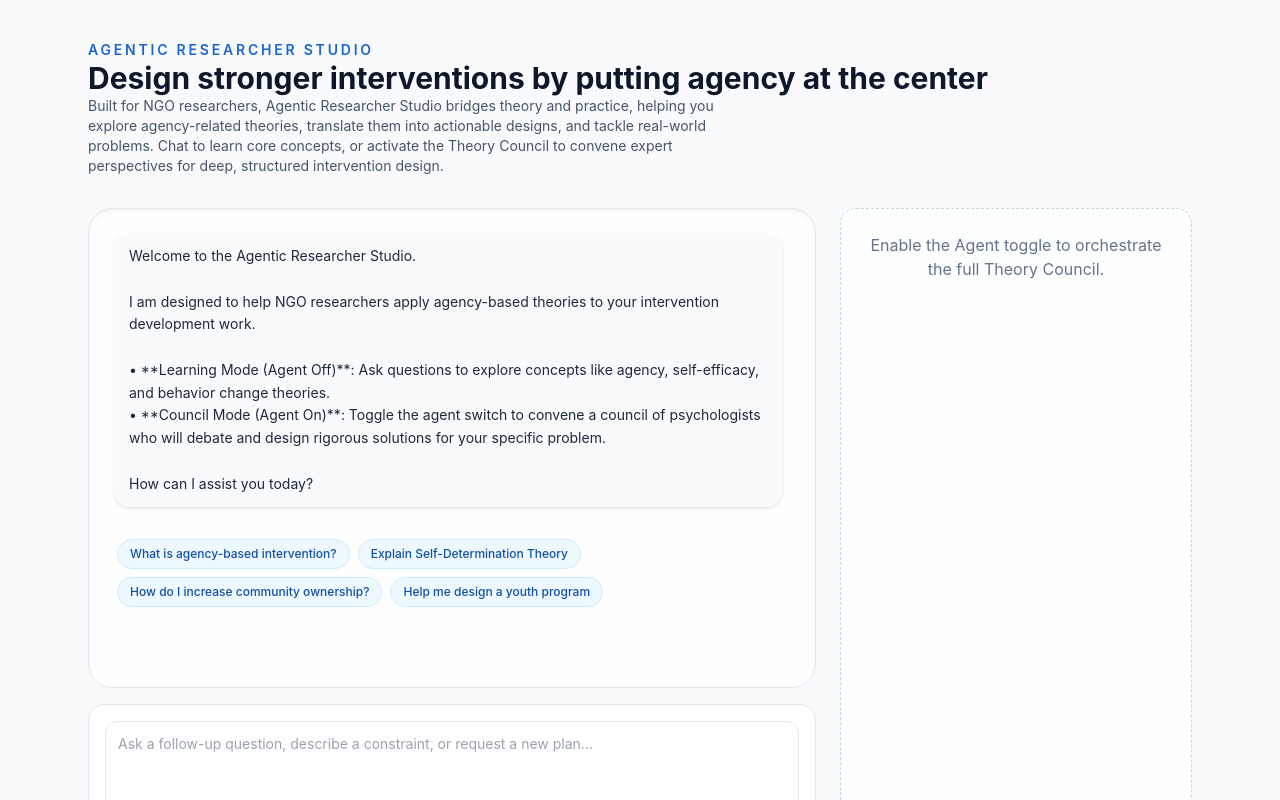
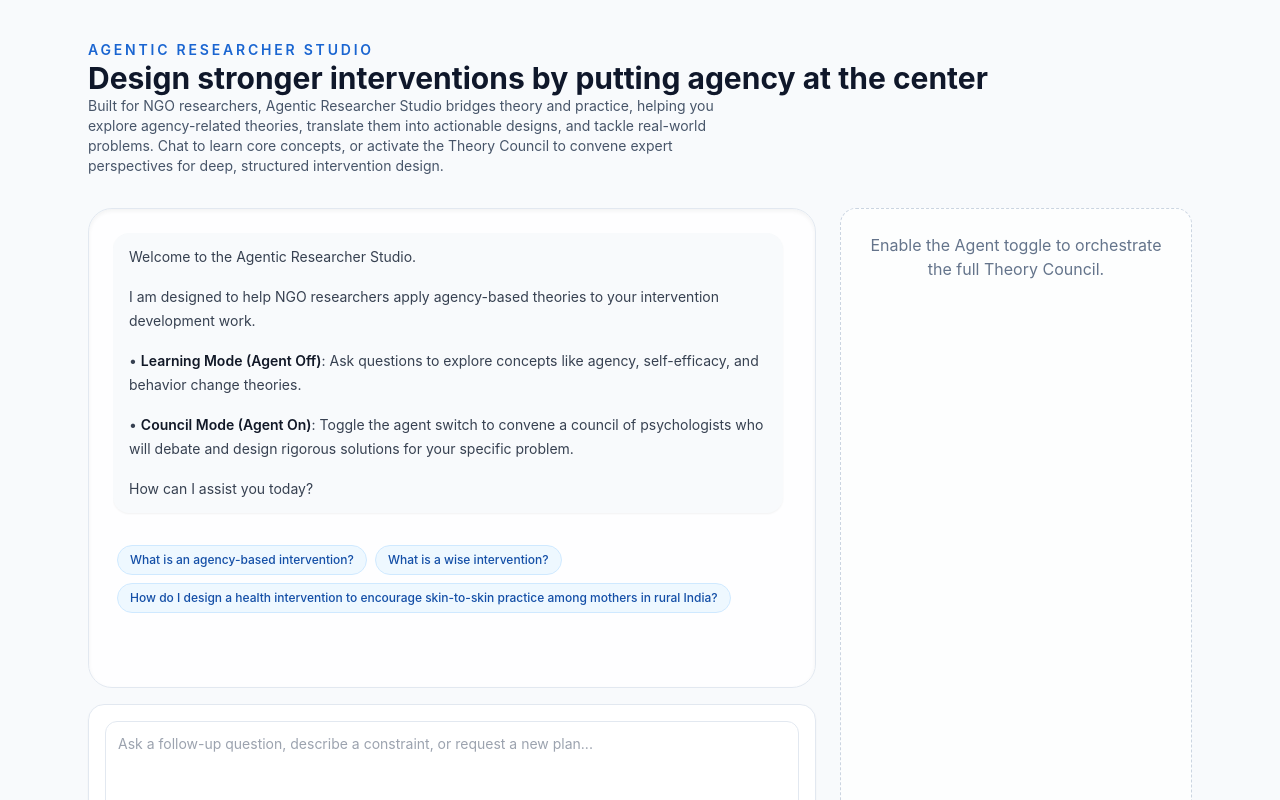
Before and after one commit to littlehifive/psych-agents, a Next.js app in the folder frontend/: page / in a window 1280 px wide. Shown: the top 800 px of the page. Built offline with nearby package versions, Linux system fonts and the light colour scheme.

Commit message:
revise conversation starter and title

```diff
--- a/frontend/app/page.tsx
+++ b/frontend/app/page.tsx
@@ -1,6 +1,7 @@
 "use client";
 
 import { useMemo, useState, useRef, useEffect } from "react";
+import ReactMarkdown from "react-markdown";
 import AgentToggle from "@/components/agent-toggle";
 import ChatComposer from "@/components/chat-composer";
 import AgentFlowVisualizer from "@/components/agent-flow-visualizer";
@@ -10,14 +11,13 @@ import type { ChatMessage, CouncilResult } from "@/lib/types";
 const INITIAL_ASSISTANT_MESSAGE: ChatMessage = {
   role: "assistant",
   content:
-    "Welcome to the Agentic Researcher Studio.\n\nI am designed to help NGO researchers apply agency-based theories to your intervention development work.\n\n• **Learning Mode (Agent Off)**: Ask questions to explore concepts like agency, self-efficacy, and behavior change theories.\n• **Council Mode (Agent On)**: Toggle the agent switch to convene a council of psychologists who will debate and design rigorous solutions for your specific problem.\n\nHow can I assist you today?",
+    "Welcome to the Agentic Researcher Studio.\n\nI am designed to help NGO researchers apply agency-based theories to your intervention development work.\n\n• **Learning Mode (Agent Off)**: Ask questions to explore concepts like agency, self-efficacy, and behavior change theories.\n\n• **Council Mode (Agent On)**: Toggle the agent switch to convene a council of psychologists who will debate and design rigorous solutions for your specific problem.\n\nHow can I assist you today?",
 };
 
 const STARTER_QUESTIONS = [
-  "What is agency-based intervention?",
-  "Explain Self-Determination Theory",
-  "How do I increase community ownership?",
-  "Help me design a youth program"
+  "What is an agency-based intervention?",
+  "What is a wise intervention?",
+  "How do I design a health intervention to encourage skin-to-skin practice among mothers in rural India?"
 ];
 
 export default function ConversationPage() {
@@ -259,12 +259,14 @@ export default function ConversationPage() {
                 return (
                   <div
                     key={`${message.role}-${index}-${message.content.slice(0, 12)}`}
-                    className={`max-w-3xl rounded-2xl px-4 py-3 text-sm leading-relaxed shadow ${isUser
-                      ? "self-end bg-brand-600 text-white shadow-brand-500/40"
+                    className={`max-w-3xl rounded-2xl px-4 py-3 text-sm leading-relaxed shadow-sm ${isUser
+                      ? "self-end bg-slate-200 text-slate-900"
                       : "self-start bg-slate-50 text-slate-800"
                       }`}
                   >
-                    <p className="whitespace-pre-wrap">{message.content}</p>
+                    <div className="prose prose-sm max-w-none dark:prose-invert">
+                      <ReactMarkdown>{message.content}</ReactMarkdown>
+                    </div>
                   </div>
                 );
               })}
--- a/frontend/package.json
+++ b/frontend/package.json
@@ -10,12 +10,14 @@
     "test": "vitest"
   },
   "dependencies": {
+    "@tailwindcss/typography": "^0.5.19",
     "clsx": "^2.1.0",
     "framer-motion": "^12.23.26",
     "lucide-react": "^0.560.0",
     "next": "14.2.12",
     "react": "18.3.1",
     "react-dom": "18.3.1",
+    "react-markdown": "^10.1.0",
     "swr": "^2.2.5"
   },
   "devDependencies": {
--- a/frontend/tailwind.config.ts
+++ b/frontend/tailwind.config.ts
@@ -24,7 +24,7 @@ const config: Config = {
       },
     },
   },
-  plugins: [],
+  plugins: [require("@tailwindcss/typography")],
 };
 
 export default config;
```
Also changed, not shown: 1 other file (tests, documents, lock files or other folders).
